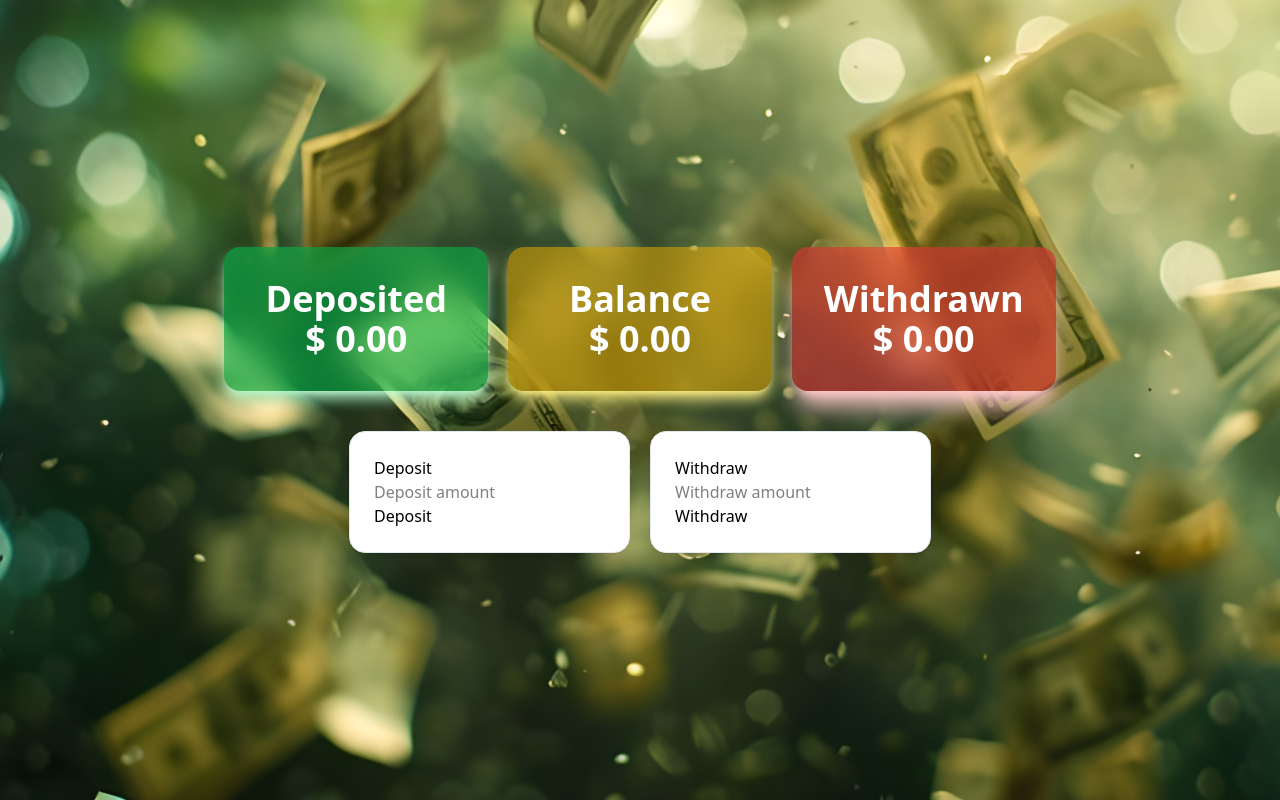
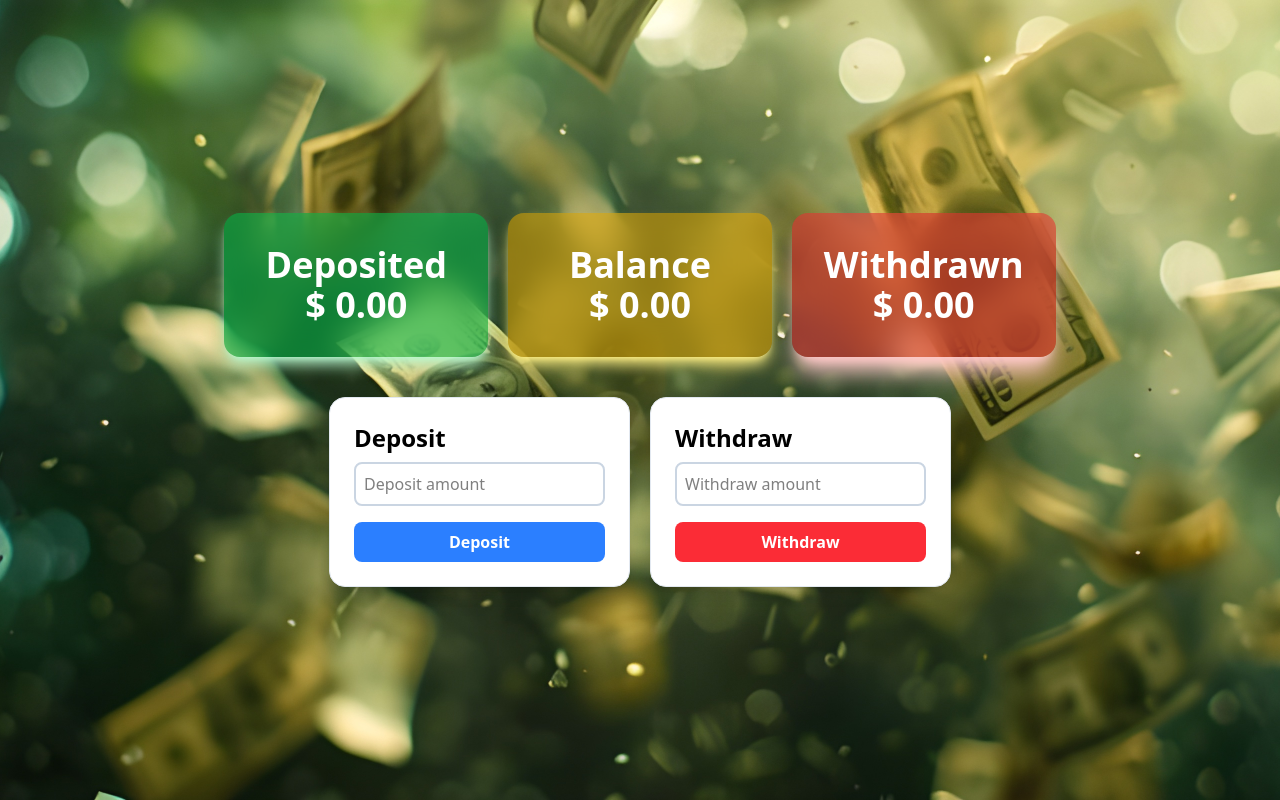
Before and after one commit to NuhoZubaedSalam/Banking-Website-Project, a plain HTML site: page banking.html in a window 1280 px wide. Drawn offline with nearby package versions, Linux system fonts and the light colour scheme.

Commit message:
completed website

```diff
--- a/banking.html
+++ b/banking.html
@@ -28,7 +28,7 @@
         <div class="grid grid-cols-1 md:grid-cols-3 gap-5">
             <div class="bg-green-500/50 backdrop-blur-lg text-white p-4 md:p-6 lg:p-8 text-3xl lg:text-4xl font-bold rounded-2xl flex flex-col justify-center items-center shadow-lg shadow-green-200">
                 <h3>Deposited</h3>
-                <p>$ <span id="display-total-deposit">0.00</span></p>
+                <p>$ <span class="mt-4" id="display-total-deposit">0.00</span></p>
             </div>
             <div class="bg-yellow-500/50 backdrop-blur-lg text-white p-4 md:p-6 lg:p-8 text-3xl lg:text-4xl font-bold rounded-2xl flex flex-col justify-center items-center shadow-lg shadow-yellow-200">
                 <h3>Balance</h3>
@@ -42,14 +42,14 @@
 
         <div class="grid grid-cols-1 gap-5 md:grid-cols-2 pt-10">
             <div class="bg-white p-6 rounded-2xl shadow-lg border border-slate-200">
-                <h3>Deposit</h3>
-                <input type="number" id="deposit-input" placeholder="Deposit amount"> <br>
-                <button id="deposit-button" class="cursor-pointer">Deposit</button>
+                <h3 class="text-2xl font-bold mb-2">Deposit</h3>
+                <input type="number" class="w-full border-2 border-slate-300 rounded-lg p-2 mb-4" id="deposit-input" placeholder="Deposit amount"> <br>
+                <button id="deposit-button" class="cursor-pointer w-full py-2 bg-blue-500 text-white font-semibold rounded-lg">Deposit</button>
             </div>
             <div class="bg-white p-6 rounded-2xl shadow-lg border border-slate-200">
-                <h3>Withdraw</h3>
-                <input type="number" id="withdraw-input" placeholder="Withdraw amount"> <br>
-                <button id="withdraw-button" class="cursor-pointer">Withdraw</button>
+                <h3 class="text-2xl font-bold mb-2">Withdraw</h3>
+                <input type="number" class="w-full border-2 border-slate-300 rounded-lg p-2 mb-4" id="withdraw-input" placeholder="Withdraw amount"> <br>
+                <button id="withdraw-button" class="cursor-pointer w-full py-2 bg-red-500 text-white font-semibold rounded-lg">Withdraw</button>
             </div>
         </div>
 
--- a/js/login.js
+++ b/js/login.js
@@ -1,18 +1,13 @@
 document.getElementById("login-form").addEventListener("submit", (event) => {
-    // Prevents the form from resetting when when the submit button is clicked
     event.preventDefault();
 
-    // Gets the user's email and password from the input fields
     const email = document.getElementById("user-email").value;
     const password = document.getElementById("user-password").value;
 
-    // Redirects to the banking page if the credentials are correct
-    // Otherwise it shows an error message
     if (email === "admin@domain.com" && password === "banking")
         window.location.href = "./banking.html";
     else
         return alert("Wrong credentials");
 
-    // Resets the form to its original state
     document.getElementById('login-form').reset();
 })
```
Also changed, not shown: index.html (+1 -1 lines).
